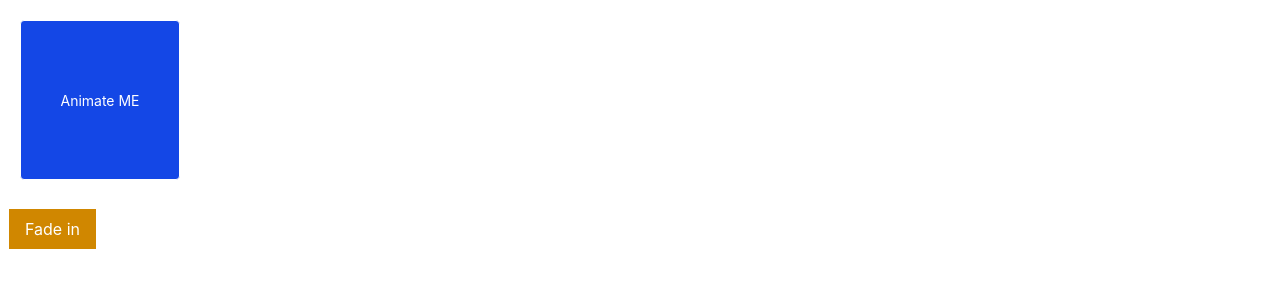
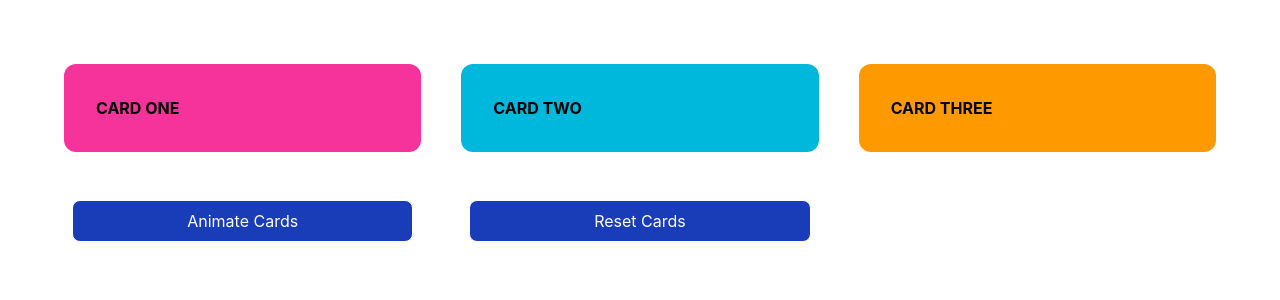
Before and after one commit to fullstackwithHanzla/GSAP-, a React (Vite) app: page / in a window 1280 px wide. Shown: the top 300 px of the page. Built offline with nearby package versions, Linux system fonts and the light colour scheme.

Commit message:
Lesson 3 , Cards Animation one by one and reseting it using to ,  fromTo

```diff
--- a/src/App.tsx
+++ b/src/App.tsx
@@ -1,14 +1,18 @@
 // import Lesson1 from "./Lesson1"
 
-import Lesson2 from "./Lesson2"
+import Lesson3 from "./Lesson3"
+
+// import Lesson2 from "./Lesson2"
+
 
 const App = () => {
   return (
     <>
       {/* <Lesson1/> */}
-      <Lesson2/>
+      {/* <Lesson2/> */}
+      <Lesson3 />
     </>
-  )
+  );
 }
 
 export default App
--- /dev/null
+++ b/src/Lesson3.tsx
@@ -0,0 +1,54 @@
+import gsap from "gsap"
+
+
+const Lesson3 = () => {
+
+    function animateCards(){
+
+        gsap.fromTo(
+          ".card",
+          { opacity: 0, scale: 0.85 },
+          {
+            opacity: 1,
+            scale: 1,
+            duration: 1,
+            y: -50,
+            stagger: 0.5,
+            ease: "power2.inOut",
+          },
+        );
+    }
+
+    function resetCards(){
+        gsap.to(".card" , {
+            y : 0 ,
+            duration : 1 ,
+            stagger : 0.5,
+            scale : 1,
+            opacity : 1,
+            ease : "power2.inOut"
+        })
+    }
+
+  return (
+    <div className="m-16 grid grid-cols-1 gap-10 sm:grid-cols-3">
+      <div className="card rounded-xl bg-pink-500 p-8 font-bold">CARD ONE</div>
+
+      <div className="card rounded-xl bg-cyan-500 p-8 font-bold">CARD TWO</div>
+
+      <div className="card rounded-xl bg-amber-500 p-8 font-bold text-slate-950">
+        CARD THREE
+      </div>
+
+      <button
+      onClick={animateCards}
+       className="border py-2 px-4 bg-blue-800 text-white rounded-lg m-2">Animate Cards</button>
+      <button
+      onClick={resetCards}
+       className="border py-2 px-4 bg-blue-800 text-white rounded-lg m-2">Reset Cards</button>
+    </div>
+
+  );
+}
+
+export default Lesson3
```
